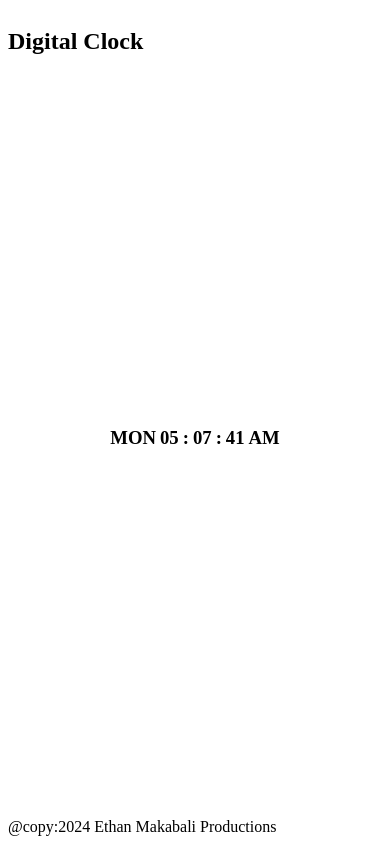
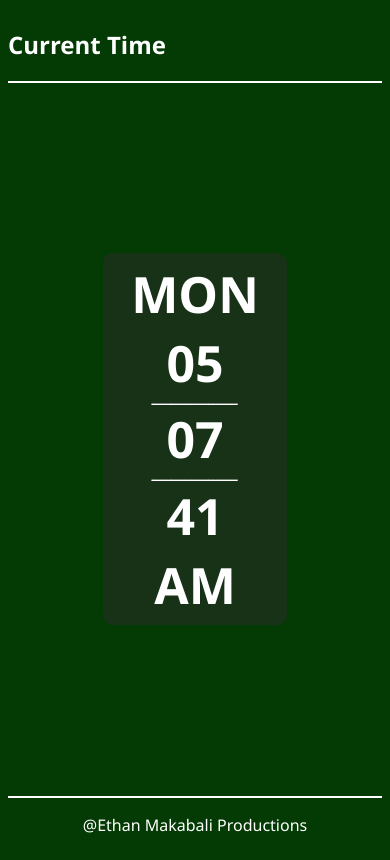
Before and after one commit to ethanmakabali/digitalclock, a plain HTML site: page index.html in a window 390 px wide. Drawn offline with Linux system fonts and the light colour scheme.

Commit message:
updated clock
revisions

```diff
--- a/index.html
+++ b/index.html
@@ -8,23 +8,25 @@
 </head>
 <body>
     <header>
-        <h2>Digital Clock</h2>
+        <h2>Current Time</h2>
     </header>
+    <hr class="white-line">
     <main>
         <div class="container">
             <div class="digitalclock">
-                <h3 id="day">FRI</h3>
-                <h3 id="hour">04</h3>
+                <h3 id="day">FRI </h3>
+                <span class="hour-mobile"><h3 id="hour">04</h3></span>
                 <h3 id="colon1">:</h3>
-                <h3 id="minute">20</h3>
+                <span class="minute-mobile"><h3 id="minute">20</h3></span>
                 <h3 id="colon2">:</h3>
                 <h3 id="second">00</h3>
                 <h3 id="ampm">PM</h3>
             </div>
         </div>
     </main>
+    <hr class="white-line">
     <footer>
-        <p>@copy:2024 Ethan Makabali Productions</p>
+        <p>@Ethan Makabali Productions</p>
     </footer>
 
 </body>
--- a/styles/main.css
+++ b/styles/main.css
@@ -1,9 +1,20 @@
+header h2{
+    font-family: 'Segoe UI', Tahoma, Geneva, Verdana, sans-serif;
+    color: white;
+}
 
+.white-line {
+    border: none;
+    border-top: 2px solid white;
+    width: 100%;
+    margin: 0 auto;
+}
 
 body {
     display: flex;
     flex-direction: column;
     min-height: 100vh;
+    background-color: rgb(4, 59, 4);
 }
 
 main {
@@ -11,10 +22,75 @@ main {
     flex-direction: column;
     margin: auto 0;
     align-items: center;
+    background-color: rgb(4, 59, 4);
+    padding: 20px 50px;
 }
+
+.container {
+    font-weight: bold;
+    font-size: 125%;
+    font-family: 'Segoe UI', Tahoma, Geneva, Verdana, sans-serif;
+    display: flex;
+    flex-direction: column;
+    align-items: center;
+    gap: 2em;
+    background-color:rgb(24, 50, 24);
+    border-radius: 10px;
+    padding: 2em 4em;
+}
+
+h3 {
+    font-size: 50px;
+    color: white;
+}
+
 .digitalclock {
     display: flex;
     flex-direction: row;
     gap: .25em;
+}
 
+footer{
+    text-align: center;
+    color: white;
+    font-family: 'Segoe UI', Tahoma, Geneva, Verdana, sans-serif;
 }
+
+
+@media only screen and (max-width: 600px) {
+    main {
+        margin: auto;
+    }
+    #colon1, #colon2 {
+        display: none;
+    }
+    .digitalclock h3 {
+        margin: 0 0.3em;
+    }
+    .hour-mobile::after,
+    .minute-mobile::after {
+        content: "___________________________________";
+        display: inline-block;
+        text-decoration: underline;
+        color: white;
+    }
+    .container {
+        font-weight: bold;
+        font-size: 20%;
+        font-family: 'Segoe UI', Tahoma, Geneva, Verdana, sans-serif;
+        display: flex;
+        flex-direction: column;
+        align-items: center;
+        gap: 2em;
+        background-color:rgb(24, 50, 24);
+        border-radius: 10px;
+        padding: 2em 4em;
+        align-items: center;
+    }
+
+    .digitalclock {
+        flex-direction: column;
+        align-items: center;
+        justify-content: center;
+    }
+}
```
